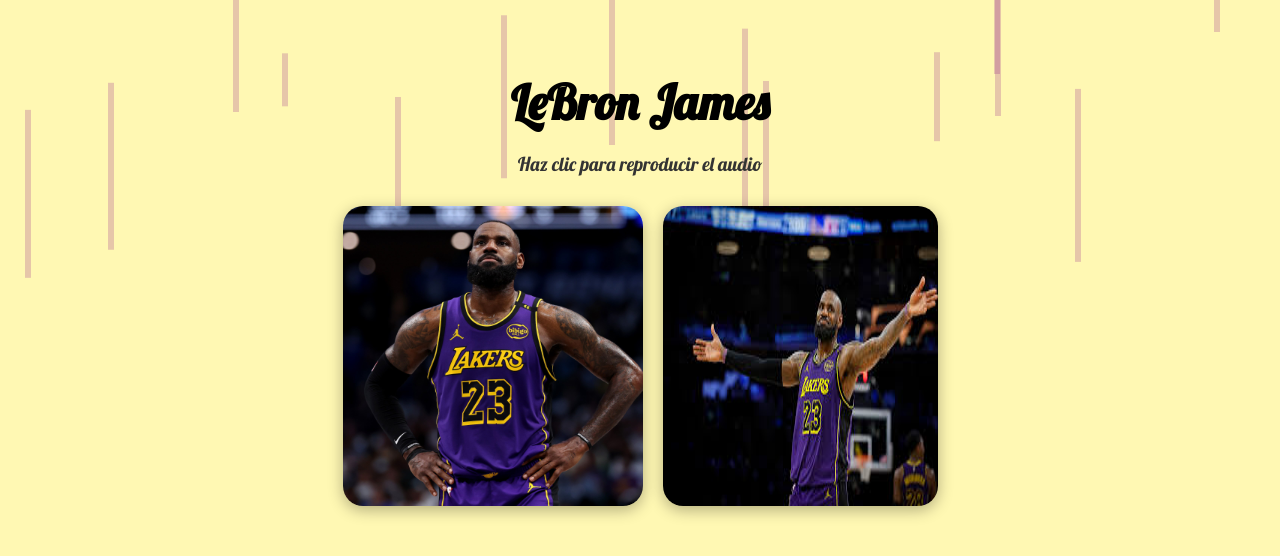
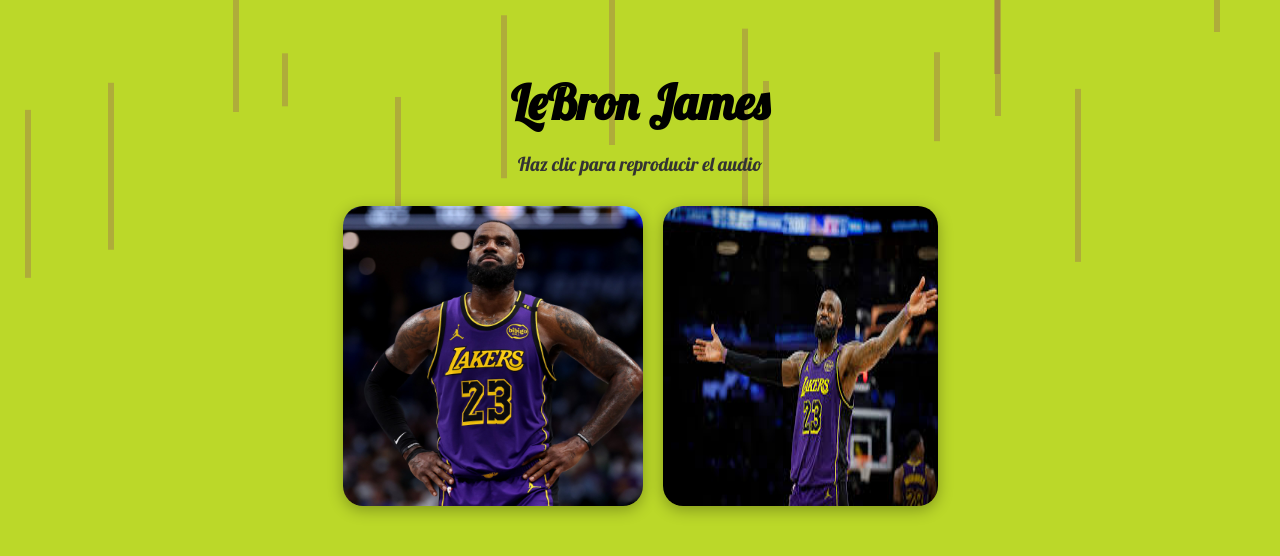
Before and after one commit to Facumey/lebron-page, a plain HTML site: page index.html in a window 1280 px wide. Drawn offline with Linux system fonts and the light colour scheme.

Commit message:
Update index.html

```diff
--- a/index.html
+++ b/index.html
@@ -7,7 +7,7 @@
   <link href="https://fonts.googleapis.com/css2?family=Lobster&display=swap" rel="stylesheet">
   <style>
     body {
-      background-color:#fff8b3;
+      background-color:#bbd829;
       font-family: 'Lobster', cursive;
       display: flex;
       flex-direction: column;
```
